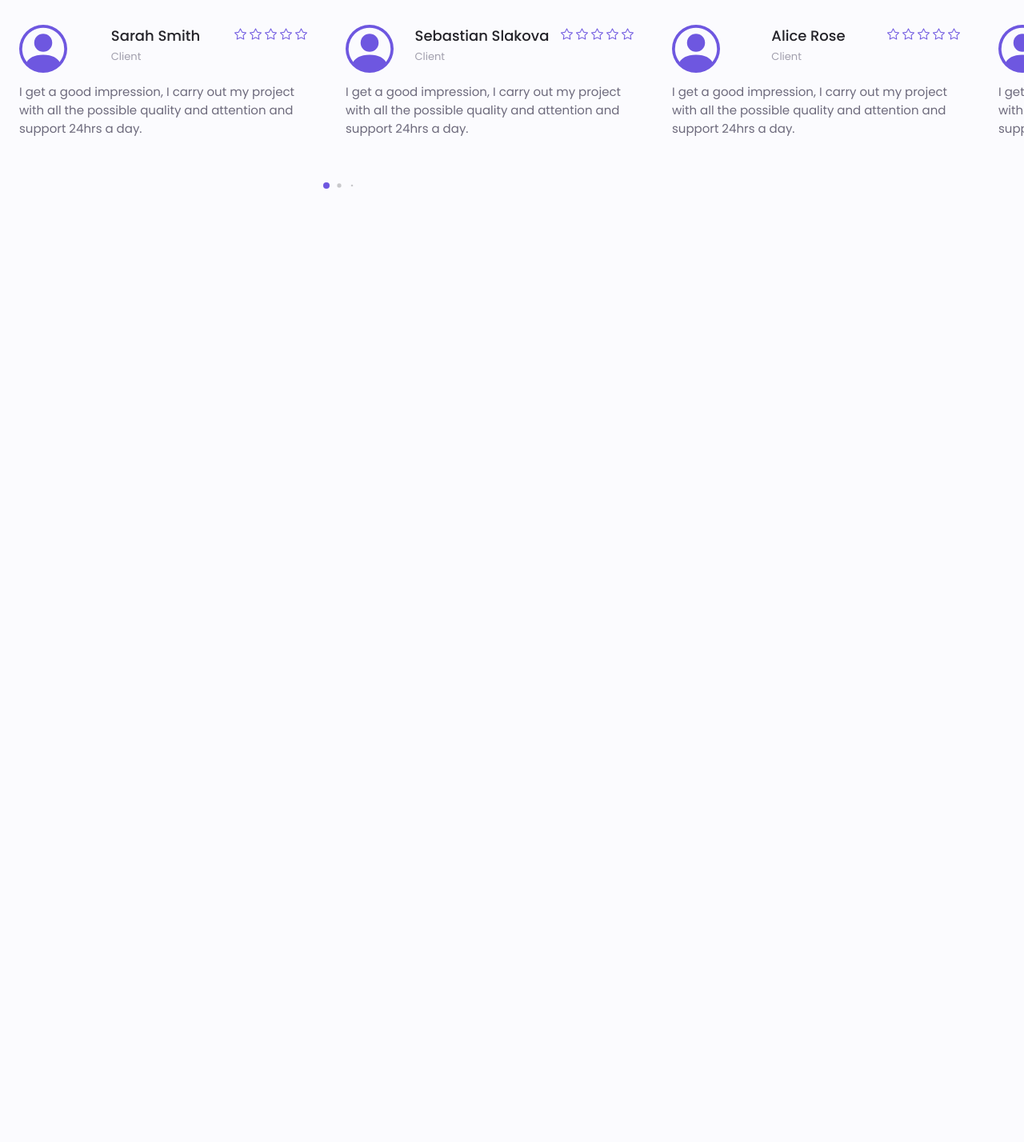
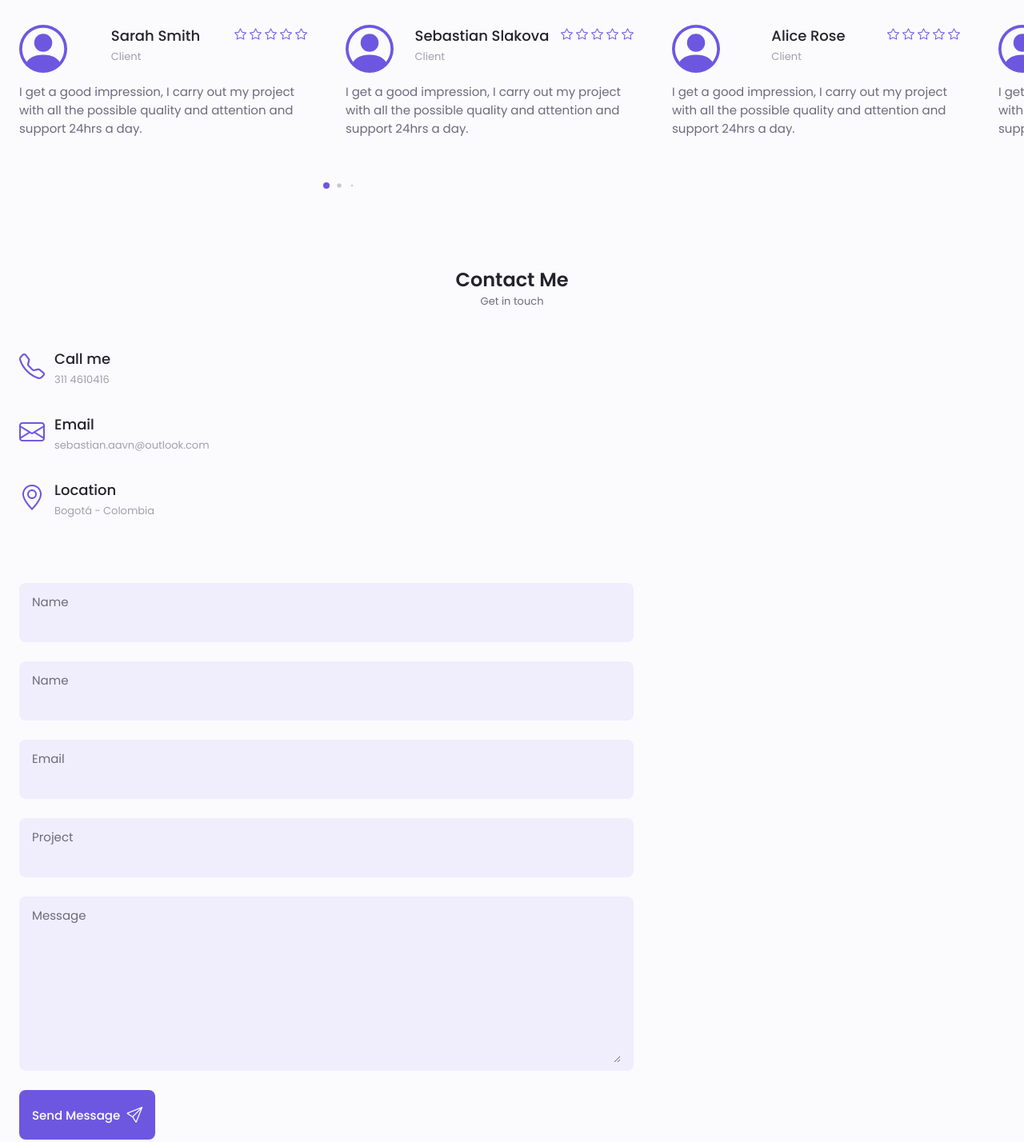
Before and after one commit to Sebastian-zn/responsive-portfolio, a plain HTML site: page index.html in a window 1280 px wide. Shown: the part 5101-6529 px from the top of the page at 80% size. Before the commit the page ends 5401 px from the top, so only its background shows below. Drawn offline with nearby package versions, Linux system fonts and the light colour scheme.

Commit message:
seccion 'Contact me' finalizada

```diff
--- a/assets/css/style.css
+++ b/assets/css/style.css
@@ -834,3 +834,51 @@
 .swiper-container .swiper-pagination-testimonial {
   bottom: 0;
 }
+
+/* CONTACT ME */
+.contact__container {
+  row-gap: 3rem;
+}
+
+.contact__information {
+  display: flex;
+  margin-bottom: var(--mb-2);
+}
+
+.contact__icon {
+  font-size: 2rem;
+  color: var(--first-color);
+  margin-right: var(--mb-0-75);
+}
+
+.contact__title {
+  font-size: var(--h3-font-size);
+  font-weight: var(--font-medium);
+}
+
+.contact__subtitle {
+  font-size: var(--small-font-size);
+  color: var(--text-color-light);
+}
+
+.contact__content {
+  background-color: var(--input-color);
+  border-radius: .5rem;
+  padding: .75rem 1rem .25rem;
+}
+
+.contact__label {
+  font-size: var(--smaller-font-size);
+  color: var(--title-color);
+}
+
+.contact__input {
+  width: 100%;
+  background-color: var(--input-color);
+  color: var(--text-color);
+  font-family: var(--body-font);
+  font-size: var(--normal-font-size);
+  border: none;
+  outline: none;
+  padding: .25rem .5rem .5rem 0;
+}
--- a/index.html
+++ b/index.html
@@ -54,7 +54,7 @@
             </a>
           </li>
           <li class="nav__item">
-            <a href="#portfolio" class="nav__link">
+            <a href="#contact" class="nav__link">
               <i class="fa-solid fa-paper-plane nav__icon"></i> Contactme
             </a>
           </li>
@@ -780,7 +780,75 @@
     </section>
 
     <!-- Contact Me -->
+    <section class="contact section" id="contact">
+      <h2 class="section__title">Contact Me</h2>
+      <span class="section__subtitle">Get in touch</span>
 
+      <div class="contact__container container grid">
+        <div>
+          <div class="contact__information">
+            <i class="bi bi-telephone contact__icon"></i>
+
+            <div>
+              <h3 class="contact__title">Call me</h3>
+              <span class="contact__subtitle">311 4610416</span>
+            </div>
+          </div>
+
+          <div class="contact__information">
+            <i class="bi bi-envelope contact__icon"></i>
+
+            <div>
+              <h3 class="contact__title">Email</h3>
+              <span class="contact__subtitle">sebastian.aavn@outlook.com</span>
+            </div>
+          </div>
+
+          <div class="contact__information">
+            <i class="bi bi-geo-alt contact__icon"></i>
+
+            <div>
+              <h3 class="contact__title">Location</h3>
+              <span class="contact__subtitle">Bogotá - Colombia</span>
+            </div>
+          </div>
+        </div>
+
+        <form action="#" class="contact__form grid">
+          <div class="contact__inputs grid">
+            <div class="contact__content">
+              <label for="name" class="contact__name">Name</label>
+              <input type="text" name="name" class="contact__input">
+            </div>
+          </div>
+          <div class="contact__inputs grid">
+            <div class="contact__content">
+              <label for="name" class="contact__name">Name</label>
+              <input type="text" name="name" class="contact__input">
+            </div>
+            <div class="contact__content">
+              <label for="email" class="contact__name">Email</label>
+              <input type="email" name="email" class="contact__input">
+            </div>
+          </div>
+          <div class="contact__content">
+            <label for="project" class="contact__name">Project</label>
+            <input type="text" name="project" class="contact__input">
+          </div>
+          <div class="contact__content">
+            <label for="message" class="contact__name">Message</label>
+            <textarea name="message" class="contact__input" cols="0" rows="7"></textarea>
+          </div>
+
+          <div>
+            <a href="#" class="button button--flex">
+              Send Message
+              <i class="bi bi-send button__icon"></i>
+            </a>
+          </div>
+        </form>
+      </div>
+    </section>
   </main>
 
   <!-- Swiper JS -->
```
